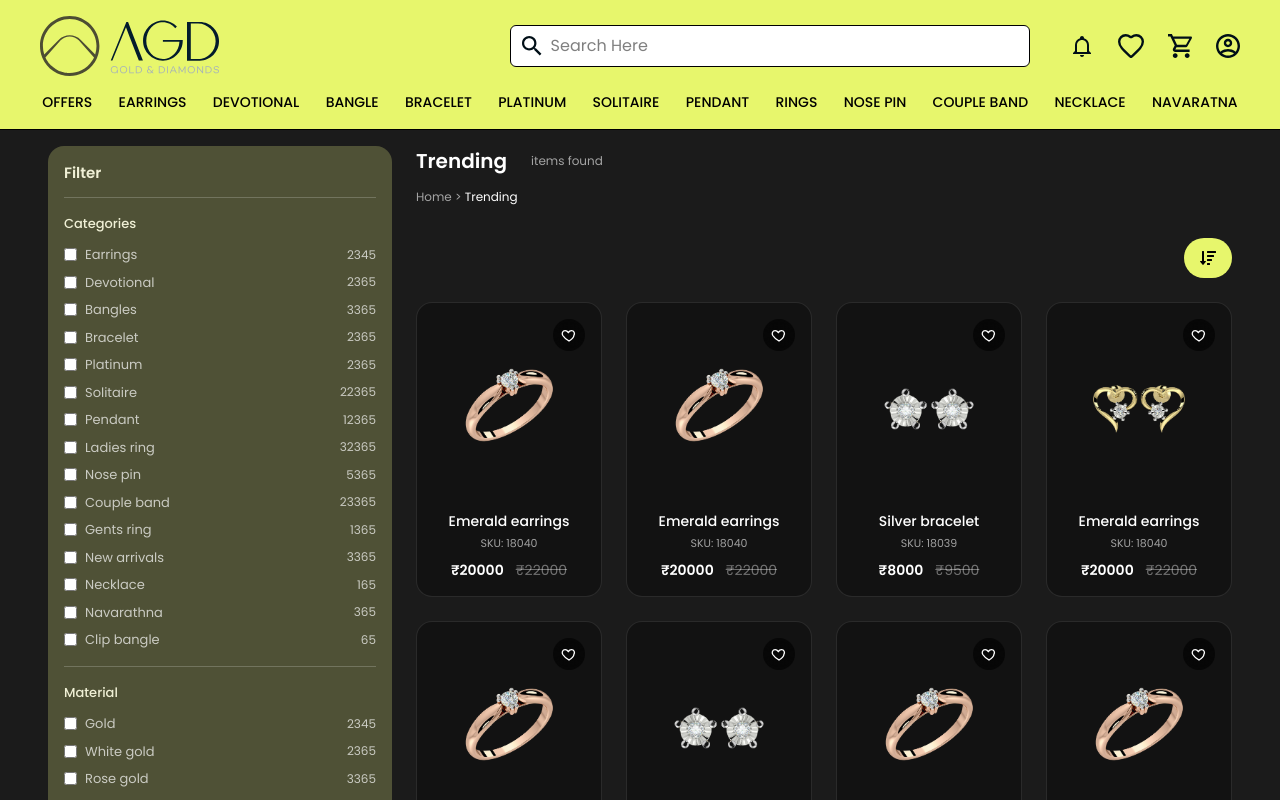
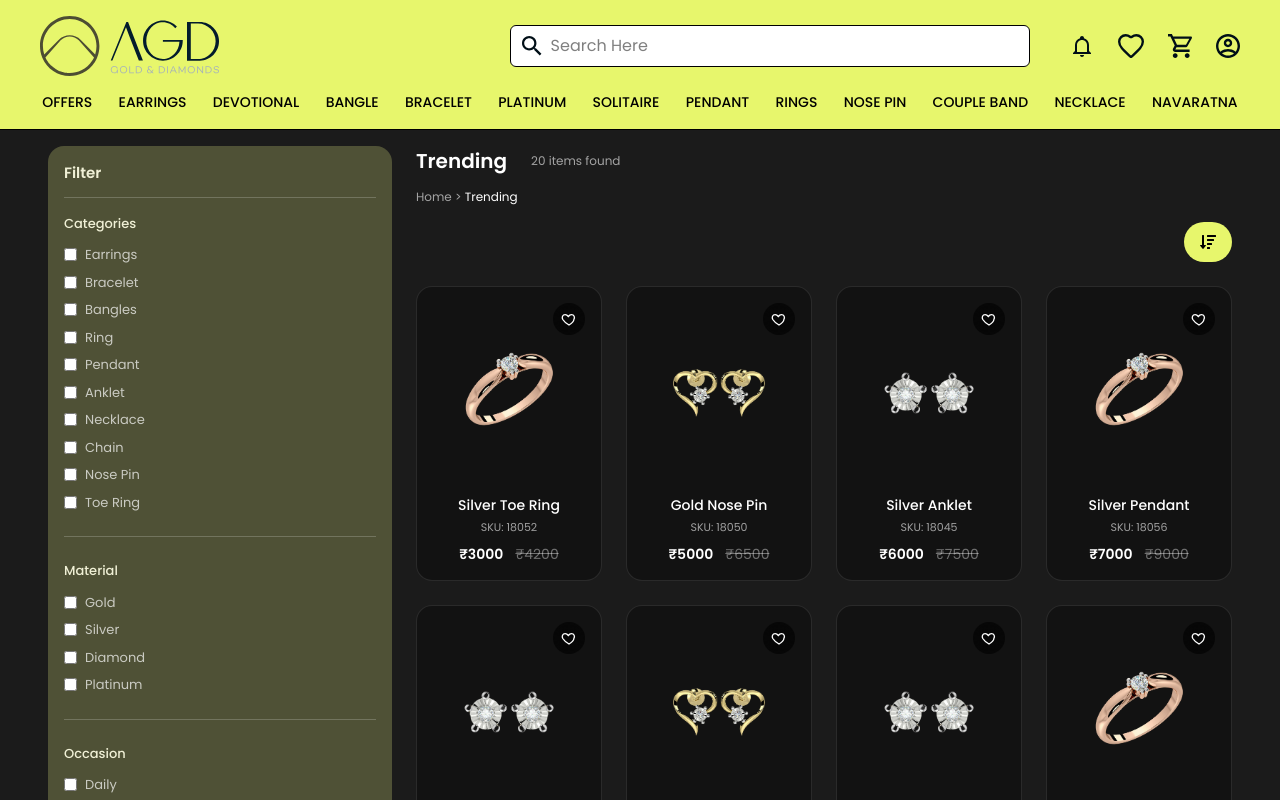
Before and after one commit to sparrow-4/AGD, a React (Vite) app: page /Trending in a window 1280 px wide. Shown: the top 800 px of the page. Built offline with nearby package versions, Linux system fonts and the light colour scheme; a web font is replaced by a local one.

Commit message:
next page

```diff
--- a/src/components/items/All.jsx
+++ b/src/components/items/All.jsx
@@ -1,12 +1,10 @@
 import React, { useState, useMemo } from "react";
-
-
 
 import Filter from "./Filter";
 import TrendingHeader from "./Trending";
 import ProductGrid from "./ProductGrid";
-import { items } from "../../constants";
 import MobileFilterDrawer from "./MobileFilterDrawer";
+import { trending } from "../../constants/filterData";
 
 const All = () => {
   const [filters, setFilters] = useState({
@@ -14,12 +12,12 @@ const All = () => {
     material: [],
     occasion: [],
   });
+
   const [isFilterOpen, setIsFilterOpen] = useState(false);
-
   const [sort, setSort] = useState("low-high");
 
   const filteredItems = useMemo(() => {
-    let result = items.filter((item) => {
+    let result = trending.filter((item) => {
       const categoryOk =
         filters.category.length === 0 ||
         filters.category.includes(item.category);
@@ -35,24 +33,23 @@ const All = () => {
       return categoryOk && materialOk && occasionOk;
     });
 
+    // IMPORTANT: clone before sort (no mutation)
+    const sorted = [...result];
 
     if (sort === "low-high") {
-      result.sort((a, b) => a.price - b.price);
+      sorted.sort((a, b) => a.price - b.price);
+    } else {
+      sorted.sort((a, b) => b.price - a.price);
     }
 
-    if (sort === "high-low") {
-      result.sort((a, b) => b.price - a.price);
-    }
-
-    return result;
-  }, [filters, sort]);
+    return sorted;
+  }, [trending, filters, sort]);
 
   return (
     <section className="bg-[#1b1b1b] py-4">
       <div
         className="
           mx-auto
-
           max-w-[1440px]
           px-4
           md:px-8
@@ -63,24 +60,27 @@ const All = () => {
           gap-6
         "
       >
+        {/* DESKTOP FILTER */}
         <div className="hidden lg:block">
           <Filter filters={filters} setFilters={setFilters} />
         </div>
 
-
         {/* RIGHT */}
         <div className="flex-1">
           <TrendingHeader
-          total={filteredItems.length}
+            filteredCount={filteredItems.length}
             filters={filters}
             setFilters={setFilters}
             sort={sort}
             setSort={setSort}
             onOpenFilter={() => setIsFilterOpen(true)}
           />
-          <ProductGrid items={filteredItems} />
+
+          <ProductGrid trending={filteredItems} />
         </div>
       </div>
+
+      {/* MOBILE FILTER */}
       {isFilterOpen && (
         <MobileFilterDrawer
           onClose={() => setIsFilterOpen(false)}
--- a/src/components/items/Filter.jsx
+++ b/src/components/items/Filter.jsx
@@ -42,14 +42,14 @@ const Filter = ({ filters, setFilters }) => {
   return (
     <aside
       className="
-
-        w-[344px]
+        w-full
+        lg:w-[344px]
         bg-[#4f5136]
         rounded-[16px]
         p-4
         sticky
         top-2
-        h-220
+        h-[220vh]
         overflow-y-auto
         text-[#F0F0D6]
       "
@@ -67,7 +67,7 @@ const Filter = ({ filters, setFilters }) => {
       </p>
       {renderList(CATEGORY_FILTERS, "category")}
 
-      <hr className="border-white/20 my-4" />
+      <hr className="border-white/20 my-6" />
 
       {/* MATERIAL */}
       <p className="text-[13px] font-medium mb-3">
@@ -75,7 +75,7 @@ const Filter = ({ filters, setFilters }) => {
       </p>
       {renderList(MATERIAL_FILTERS, "material")}
 
-      <hr className="border-white/20 my-4" />
+      <hr className="border-white/20 my-6" />
 
       {/* OCCASION */}
       <p className="text-[13px] font-medium mb-3">
--- a/src/components/items/ProductGrid.jsx
+++ b/src/components/items/ProductGrid.jsx
@@ -1,7 +1,6 @@
 import React, { useState } from "react";
-import { items } from "../../constants";
 
-const ProductGrid = () => {
+const ProductGrid = ({ trending }) => {
   const [favorites, setFavorites] = useState(new Set());
 
   const toggleFavorite = (id) => {
@@ -12,9 +11,17 @@ const ProductGrid = () => {
     });
   };
 
+  if (!trending || trending.length === 0) {
+    return (
+      <p className="text-white/60 text-sm">
+        No products found.
+      </p>
+    );
+  }
+
   return (
     <div className="grid grid-cols-2 md:grid-cols-3 lg:grid-cols-4 gap-6">
-      {items.map((item) => (
+      {trending.map((item) => (
         <div
           key={item.id}
           className="
@@ -31,6 +38,7 @@ const ProductGrid = () => {
         >
           {/* Wishlist */}
           <button
+            type="button"
             onClick={() => toggleFavorite(item.id)}
             className="
               absolute top-4 right-4 z-10
--- a/src/components/items/Trending.jsx
+++ b/src/components/items/Trending.jsx
@@ -1,6 +1,7 @@
 import React from "react";
 import { IoFilter } from "react-icons/io5";
 import { FaSortAmountDown, FaSortAmountUp } from "react-icons/fa";
+import { useNavigate } from "react-router-dom";
 
 const TrendingHeader = ({
   filteredCount,
@@ -10,6 +11,8 @@ const TrendingHeader = ({
   setSort,
   onOpenFilter,
 }) => {
+  const navigate = useNavigate();
+
   const activeFilters = [
     ...filters.category,
     ...filters.material,
@@ -28,77 +31,95 @@ const TrendingHeader = ({
     <div className="mb-6">
       {/* TITLE */}
       <div className="flex items-center gap-6">
-        <h2 className="text-[20px] font-semibold text-white">Trending</h2>
-        <p className="text-[12px] text-white/60">{filteredCount} items found</p>
+        <h2 className="text-[20px] font-semibold text-white">
+          Trending
+        </h2>
+        <p className="text-[12px] text-white/60">
+          {filteredCount} items found
+        </p>
       </div>
 
       {/* BREADCRUMB */}
       <p className="mt-3 text-[12px] text-white/60">
-        Home &gt; <span className="text-white">Trending</span>
+        <span
+          onClick={() => navigate("/")}
+          className="cursor-pointer hover:text-white transition"
+        >
+          Home
+        </span>
+        {" "} &gt;{" "}
+        <span className="text-white">Trending</span>
       </p>
 
-      {/* FILTERS + SORT */}
+      {/* FILTERS + ACTIONS */}
       <div className="mt-4 flex flex-col lg:flex-row lg:items-center lg:justify-between">
         {/* ACTIVE FILTERS */}
         <div className="flex flex-wrap items-center gap-2">
           {activeFilters.length > 0 && (
-            <span className="text-[12px] text-white/60">Filter by :</span>
+            <span className="text-[12px] text-white/60">
+              Filter by :
+            </span>
           )}
 
-          {activeFilters.map((f) => (
+          {activeFilters.map((f, i) => (
             <span
-              key={f}
+              key={`${f}-${i}`}
               className="h-7 px-3 rounded-full bg-[#4d4d33] text-[12px] flex items-center gap-2"
             >
               {f}
-              <button onClick={() => removeFilter(f)}>✕</button>
+              <button
+                type="button"
+                onClick={() => removeFilter(f)}
+              >
+                ✕
+              </button>
             </span>
           ))}
         </div>
 
-        <div className="mt-4 flex  lg:flex-row lg:items-center gap-2 lg:gap-4">
-          {/* SORT (always visible) */}
+        {/* SORT + MOBILE FILTER */}
+        <div className="mt-4 flex items-center gap-2 lg:mt-0">
+          {/* SORT */}
           <button
+            type="button"
             onClick={() =>
-              setSort((prev) => (prev === "low-high" ? "high-low" : "low-high"))
+              setSort((prev) =>
+                prev === "low-high" ? "high-low" : "low-high"
+              )
             }
+            aria-label="Toggle price sort"
             className="
-      h-10 px-4
-      w-12
+              h-10 w-12
               rounded-full
               bg-nav hover:bg-[#999907]
-      text-black text-[12px]
-      flex items-center gap-2
+              text-black
+              flex items-center justify-center
               transition
             "
           >
-
             {sort === "low-high" ? (
               <FaSortAmountDown className="text-[16px]" />
             ) : (
               <FaSortAmountUp className="text-[16px]" />
             )}
-
           </button>
 
-          {/* MOBILE FILTER ONLY */}
+          {/* MOBILE FILTER */}
           <button
+            type="button"
             onClick={onOpenFilter}
+            aria-label="Open filters"
             className="
               lg:hidden
-    h-10 px-4
-    w-12
+              h-10 w-12
               rounded-full
               bg-[#4d4d33]
               text-white
-    text-[12px]
-    flex items-center gap-2
-    transition
-    hover:bg-[#5a5c3f]
+              flex items-center justify-center
+              transition hover:bg-[#5a5c3f]
             "
           >
             <IoFilter className="text-[16px]" />
-
           </button>
         </div>
       </div>
--- a/src/constants/filterData.js
+++ b/src/constants/filterData.js
@@ -1,30 +1,256 @@
+import ring from "../assets/ring1.png";
+import earring1 from "../assets/ring1.png";
+import earring2 from "../assets/ring2.png";
+import earring3 from "../assets/ring3.png";
+
 export const CATEGORY_FILTERS = [
-  { id: 1, label: "Earrings", count: 2345, checked: true },
-  { id: 2, label: "Devotional", count: 2365, checked: false },
-  { id: 3, label: "Bangles", count: 3365, checked: true },
-  { id: 4, label: "Bracelet", count: 2365, checked: true },
-  { id: 5, label: "Platinum", count: 2365, checked: false },
-  { id: 6, label: "Solitaire", count: 22365, checked: false },
-  { id: 7, label: "Pendant", count: 12365, checked: false },
-  { id: 8, label: "Ladies ring", count: 32365, checked: false },
-  { id: 9, label: "Nose pin", count: 5365, checked: false },
-  { id: 10, label: "Couple band", count: 23365, checked: false },
-  { id: 11, label: "Gents ring", count: 1365, checked: false },
-  { id: 12, label: "New arrivals", count: 3365, checked: false },
-  { id: 13, label: "Necklace", count: 165, checked: false },
-  { id: 14, label: "Navarathna", count: 365, checked: false },
-  { id: 15, label: "Clip bangle", count: 65, checked: false },
+  { id: 1, label: "Earrings" },
+  { id: 2, label: "Bracelet" },
+  { id: 3, label: "Bangles" },
+  { id: 4, label: "Ring" },
+  { id: 5, label: "Pendant" },
+  { id: 6, label: "Anklet" },
+  { id: 7, label: "Necklace" },
+  { id: 8, label: "Chain" },
+  { id: 9, label: "Nose Pin" },
+  { id: 10, label: "Toe Ring" },
 ];
+
 export const MATERIAL_FILTERS = [
-  { id: 1, label: "Gold", count: 2345 },
-  { id: 2, label: "White gold", count: 2365 },
-  { id: 3, label: "Rose gold", count: 3365 },
-  { id: 4, label: "Platinum", count: 2365 },
+  { id: 1, label: "Gold" },
+  { id: 2, label: "Silver" },
+  { id: 3, label: "Diamond" },
+  { id: 4, label: "Platinum" },
 ];
 
 export const OCCASION_FILTERS = [
-  { id: 1, label: "Party", count: 2345 },
-  { id: 2, label: "Wedding", count: 2365 },
-  { id: 3, label: "Birthday", count: 3365 },
-  { id: 4, label: "Engagement", count: 3365 },
+  { id: 1, label: "Daily" },
+  { id: 2, label: "Party" },
+  { id: 3, label: "Wedding" },
+  { id: 4, label: "Engagement" },
+  { id: 5, label: "Festival" },
 ];
+
+
+export const trending = [
+  {
+    id: 1,
+    name: "Emerald Earrings",
+    sku: "18040",
+    price: 20000,
+    oldPrice: 22000,
+    image: ring,
+    category: "Earrings",
+    material: "Gold",
+    occasion: "Party",
+  },
+  {
+    id: 2,
+    name: "Silver Bracelet",
+    sku: "18039",
+    price: 8000,
+    oldPrice: 9500,
+    image: earring2,
+    category: "Bracelet",
+    material: "Silver",
+    occasion: "Daily",
+  },
+  {
+    id: 3,
+    name: "Diamond Stud Earrings",
+    sku: "18041",
+    price: 35000,
+    oldPrice: 38000,
+    image: earring2,
+    category: "Earrings",
+    material: "Diamond",
+    occasion: "Wedding",
+  },
+  {
+    id: 4,
+    name: "Gold Bangles",
+    sku: "18042",
+    price: 45000,
+    oldPrice: 50000,
+    image: earring1,
+    category: "Bangles",
+    material: "Gold",
+    occasion: "Wedding",
+  },
+  {
+    id: 5,
+    name: "Platinum Ring",
+    sku: "18043",
+    price: 55000,
+    oldPrice: 60000,
+    image: ring,
+    category: "Ring",
+    material: "Platinum",
+    occasion: "Engagement",
+  },
+  {
+    id: 6,
+    name: "Gold Pendant",
+    sku: "18044",
+    price: 15000,
+    oldPrice: 18000,
+    image: earring3,
+    category: "Pendant",
+    material: "Gold",
+    occasion: "Daily",
+  },
+  {
+    id: 7,
+    name: "Silver Anklet",
+    sku: "18045",
+    price: 6000,
+    oldPrice: 7500,
+    image: earring2,
+    category: "Anklet",
+    material: "Silver",
+    occasion: "Daily",
+  },
+  {
+    id: 8,
+    name: "Diamond Necklace",
+    sku: "18046",
+    price: 120000,
+    oldPrice: 130000,
+    image: earring3,
+    category: "Necklace",
+    material: "Diamond",
+    occasion: "Wedding",
+  },
+  {
+    id: 9,
+    name: "Gold Chain",
+    sku: "18047",
+    price: 30000,
+    oldPrice: 34000,
+    image: ring,
+    category: "Chain",
+    material: "Gold",
+    occasion: "Daily",
+  },
+  {
+    id: 10,
+    name: "Rose Gold Bracelet",
+    sku: "18048",
+    price: 22000,
+    oldPrice: 26000,
+    image: earring1,
+    category: "Bracelet",
+    material: "Rose Gold",
+    occasion: "Party",
+  },
+  {
+    id: 11,
+    name: "Navarathna Ring",
+    sku: "18049",
+    price: 40000,
+    oldPrice: 45000,
+    image: earring2,
+    category: "Ring",
+    material: "Gold",
+    occasion: "Festival",
+  },
+  {
+    id: 12,
+    name: "Gold Nose Pin",
+    sku: "18050",
+    price: 5000,
+    oldPrice: 6500,
+    image: earring3,
+    category: "Nose Pin",
+    material: "Gold",
+    occasion: "Daily",
+  },
+  {
+    id: 13,
+    name: "Diamond Couple Band",
+    sku: "18051",
+    price: 70000,
+    oldPrice: 78000,
+    image: ring,
+    category: "Ring",
+    material: "Diamond",
+    occasion: "Engagement",
+  },
+  {
+    id: 14,
+    name: "Silver Toe Ring",
+    sku: "18052",
+    price: 3000,
+    oldPrice: 4200,
+    image: earring1,
+    category: "Toe Ring",
+    material: "Silver",
+    occasion: "Daily",
+  },
+  {
+    id: 15,
+    name: "Gold Hoop Earrings",
+    sku: "18053",
+    price: 18000,
+    oldPrice: 21000,
+    image: earring2,
+    category: "Earrings",
+    material: "Gold",
+    occasion: "Party",
+  },
+  {
+    id: 16,
+    name: "Platinum Necklace",
+    sku: "18054",
+    price: 95000,
+    oldPrice: 105000,
+    image: earring3,
+    category: "Necklace",
+    material: "Platinum",
+    occasion: "Wedding",
+  },
+  {
+    id: 17,
+    name: "Gold Clip Bangle",
+    sku: "18055",
+    price: 26000,
+    oldPrice: 29000,
+    image: ring,
+    category: "Bangles",
+    material: "Gold",
+    occasion: "Daily",
+  },
+  {
+    id: 18,
+    name: "Silver Pendant",
+    sku: "18056",
+    price: 7000,
+    oldPrice: 9000,
+    image: earring1,
+    category: "Pendant",
+    material: "Silver",
+    occasion: "Daily",
+  },
+  {
+    id: 19,
+    name: "Diamond Drop Earrings",
+    sku: "18057",
+    price: 48000,
+    oldPrice: 52000,
+    image: earring2,
+    category: "Earrings",
+    material: "Diamond",
+    occasion: "Party",
+  },
+  {
+    id: 20,
+    name: "Gold Mangalsutra",
+    sku: "18058",
+    price: 65000,
+    oldPrice: 72000,
+    image: earring3,
+    category: "Necklace",
+    material: "Gold",
+    occasion: "Wedding",
+  },
+];
```
Lines whose indentation alone changed are shown as unchanged.
